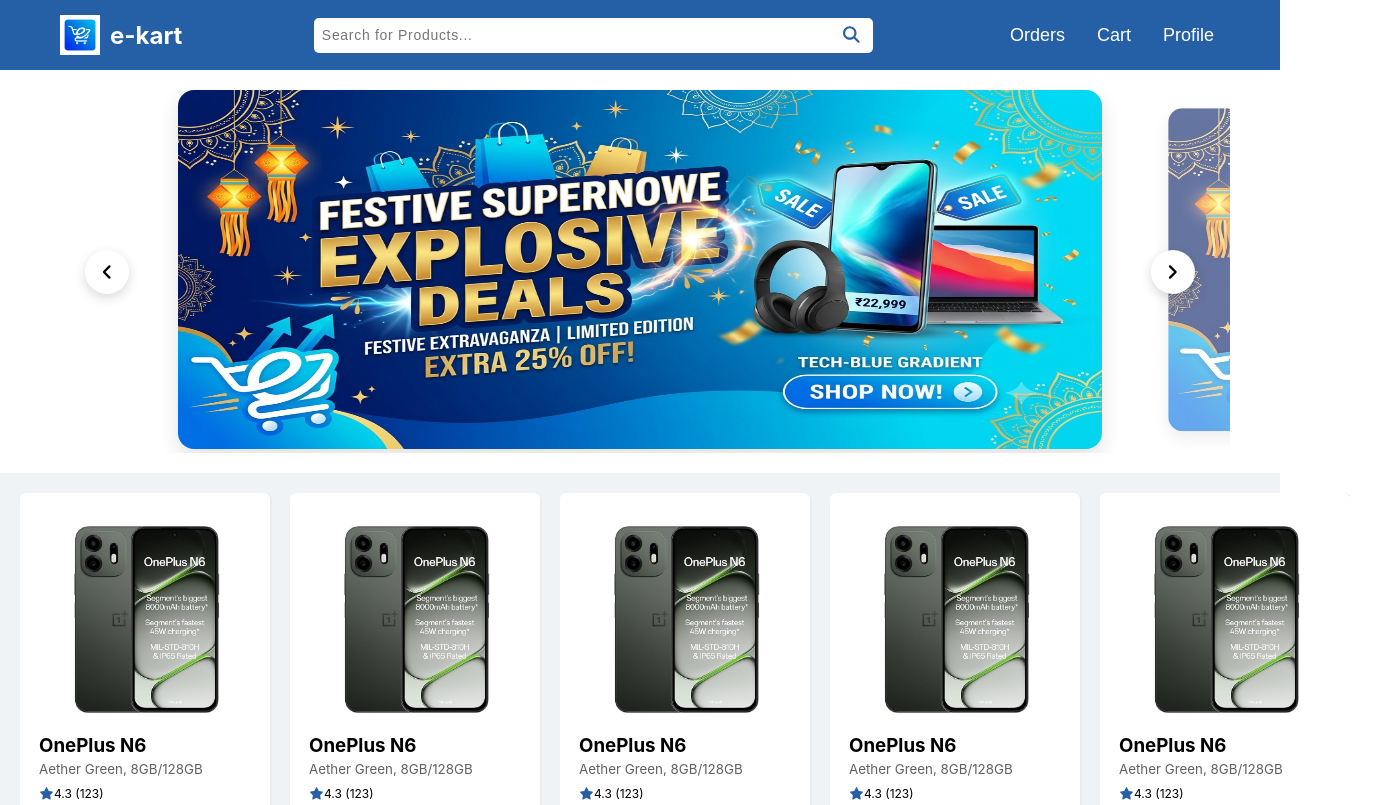
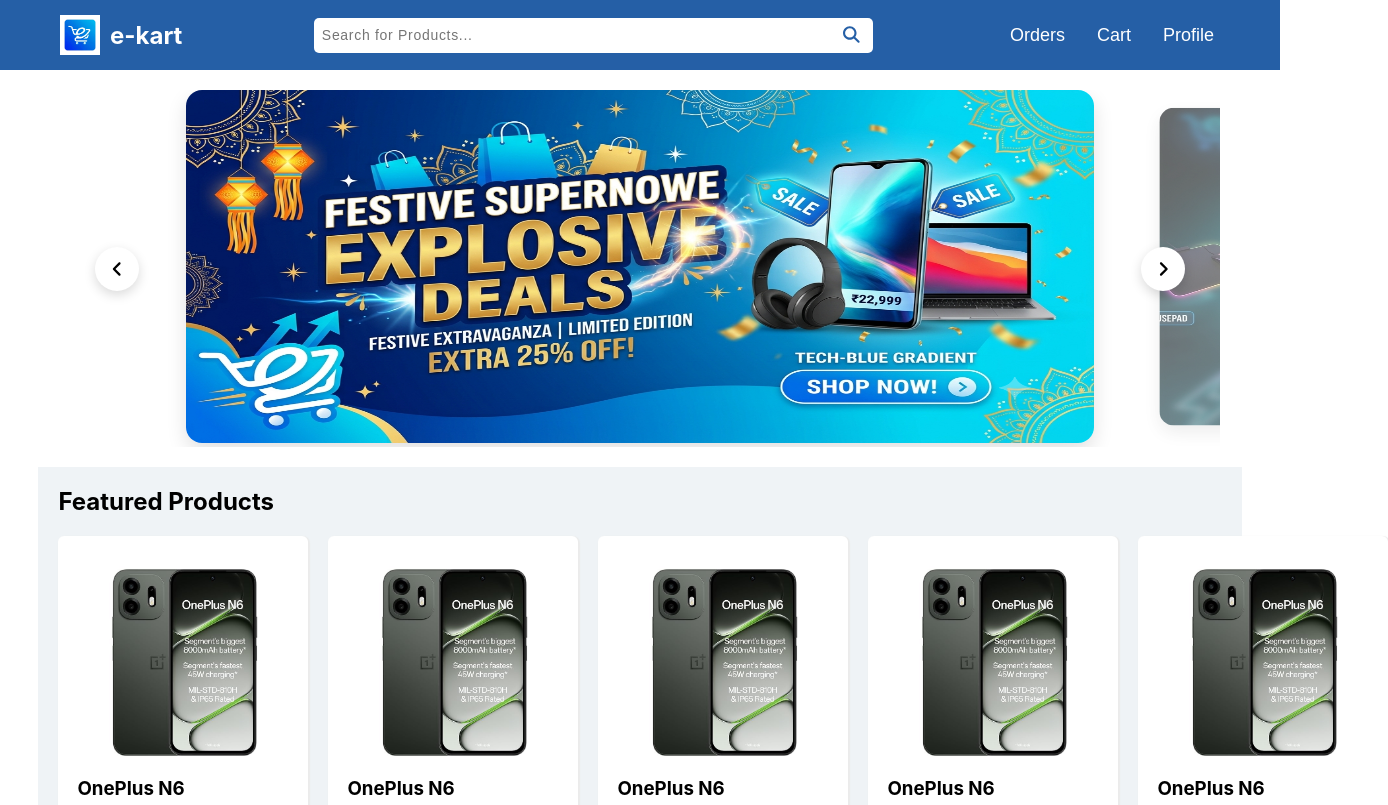
Before and after one commit to Jayanth-br/e-cart-react-app, a React (Vite) app: page / in a window 1280 px wide. Shown: the top 805 px of the page, 1388 px wide, since content can reach past the window. Built offline with nearby package versions, Linux system fonts and the light colour scheme.

Commit message:
New images in Carosuel implementation & Products list component enhancements

```diff
--- a/src/Components/Carousel.css
+++ b/src/Components/Carousel.css
@@ -1,7 +1,7 @@
 .carousel-wrapper {
   position: relative;
   width: 100%;
-  max-width: calc(100% - 100px);
+  max-width: calc(100% - 120px);
   margin: 0 auto;
   overflow: hidden;
   padding: 20px 0;
@@ -12,16 +12,14 @@
   overflow: hidden;
 }
 
-/* Flex container holding all slides side-by-side */
 .carousel-track {
   display: flex;
   transition: transform 0.5s ease-in-out;
   width: 100%;
 }
 
-/* Each slide takes up 80% width, leaving 20% total (10% on each side) for side banners */
 .carousel-slide {
-  flex: 0 0 80%; /* Do not grow, do not shrink, fix width to 80% */
+  flex: 0 0 80%;
   padding: 0 10px;
   box-sizing: border-box;
   opacity: 0.6;
@@ -29,10 +27,9 @@
   transition: all 0.5s ease-in-out;
 }
 
-/* The centered/active slide */
 .carousel-slide.active {
   opacity: 1;
-  transform: scale(1); /* Full size for the active banner */
+  transform: scale(1);
 }
 
 .carousel-slide img {
--- a/src/Components/Carousel.jsx
+++ b/src/Components/Carousel.jsx
@@ -2,8 +2,8 @@
 import { FontAwesomeIcon } from "@fortawesome/react-fontawesome";
 import { faAngleLeft, faAngleRight } from "@fortawesome/free-solid-svg-icons";
 import festiveDeals from "../assets/carousel/festive-deals.png";
-import banner2 from "../assets/carousel/festive-deals.png";
-import banner3 from "../assets/carousel/festive-deals.png";
+import banner2 from "../assets/carousel/gaming.png";
+import banner3 from "../assets/carousel/wellness.png";
 import "./Carousel.css";
 
 const SLIDES = [
--- a/src/Components/ProductList.jsx
+++ b/src/Components/ProductList.jsx
@@ -1,8 +1,12 @@
 import { FontAwesomeIcon } from "@fortawesome/react-fontawesome";
 import { faStar } from "@fortawesome/free-solid-svg-icons";
 
-function ProductCard({products}) {
+function ProductCard({title, products}) {
     return (
+        <>
+            { title &&
+                <h2 className="product-list-title">{title}</h2>
+            }
             <ul className="product-list">
                 {products.map((product) => (
                     <li className="product" key={product.id}>
@@ -18,6 +22,7 @@
                     </li>
                 ))}
             </ul>
+        </>
     )
 }
 export default ProductCard
--- a/src/Components/pages/Home.css
+++ b/src/Components/pages/Home.css
@@ -1,12 +1,19 @@
 .home-page-body-section {
     background-color: var(--background-color);
+    width: 94%;
+    margin: auto;
 }
 
 .product-list {
-    display: flex;
+    display: grid;
+    grid-template-columns: repeat(5, 1fr);
     gap: 20px;
     margin: 0;
     padding: 20px;
+}
+.product-list-title {
+    margin: 0;
+    padding: 20px 20px 0px 20px;
 }
 .product {
     list-style: none;
--- a/src/Components/pages/Home.jsx
+++ b/src/Components/pages/Home.jsx
@@ -10,7 +10,7 @@
             <NavBar />
             <Carousel />
             <section className="home-page-body-section">
-                <ProductList products={products}/>
+                <ProductList products={products} title={"Featured Products"}/>
             </section>
         </>
 
--- a/src/util/products.json
+++ b/src/util/products.json
@@ -43,5 +43,86 @@
         "rating": 4.3,
         "reviews": 123,
         "price": 22999
+    },
+    {
+        "id": 6,
+        "image": "../../../public/onePlus.jpg",
+        "title": "OnePlus N6",
+        "info": "Aether Green, 8GB/128GB",
+        "rating": 4.3,
+        "reviews": 123,
+        "price": 22999
+    },
+    {
+        "id": 7,
+        "image": "../../../public/onePlus.jpg",
+        "title": "OnePlus N6",
+        "info": "Aether Green, 8GB/128GB",
+        "rating": 4.3,
+        "reviews": 123,
+        "price": 22999
+    },
+    {
+        "id": 8,
+        "image": "../../../public/onePlus.jpg",
+        "title": "OnePlus N6",
+        "info": "Aether Green, 8GB/128GB",
+        "rating": 4.3,
+        "reviews": 123,
+        "price": 22999
+    },
+    {
+        "id": 9,
+        "image": "../../../public/onePlus.jpg",
+        "title": "OnePlus N6",
+        "info": "Aether Green, 8GB/128GB",
+        "rating": 4.3,
+        "reviews": 123,
+        "price": 22999
+    },
+    {
+        "id": 10,
+        "image": "../../../public/onePlus.jpg",
+        "title": "OnePlus N6",
+        "info": "Aether Green, 8GB/128GB",
+        "rating": 4.3,
+        "reviews": 123,
+        "price": 22999
+    },
+    {
+        "id": 11,
+        "image": "../../../public/onePlus.jpg",
+        "title": "OnePlus N6",
+        "info": "Aether Green, 8GB/128GB",
+        "rating": 4.3,
+        "reviews": 123,
+        "price": 22999
+    },
+    {
+        "id": 12,
+        "image": "../../../public/onePlus.jpg",
+        "title": "OnePlus N6",
+        "info": "Aether Green, 8GB/128GB",
+        "rating": 4.3,
+        "reviews": 123,
+        "price": 22999
+    },
+    {
+        "id": 13,
+        "image": "../../../public/onePlus.jpg",
+        "title": "OnePlus N6",
+        "info": "Aether Green, 8GB/128GB",
+        "rating": 4.3,
+        "reviews": 123,
+        "price": 22999
+    },
+    {
+        "id": 14,
+        "image": "../../../public/onePlus.jpg",
+        "title": "OnePlus N6",
+        "info": "Aether Green, 8GB/128GB",
+        "rating": 4.3,
+        "reviews": 123,
+        "price": 22999
     }
 ]
```
Lines whose indentation alone changed are shown as unchanged.
